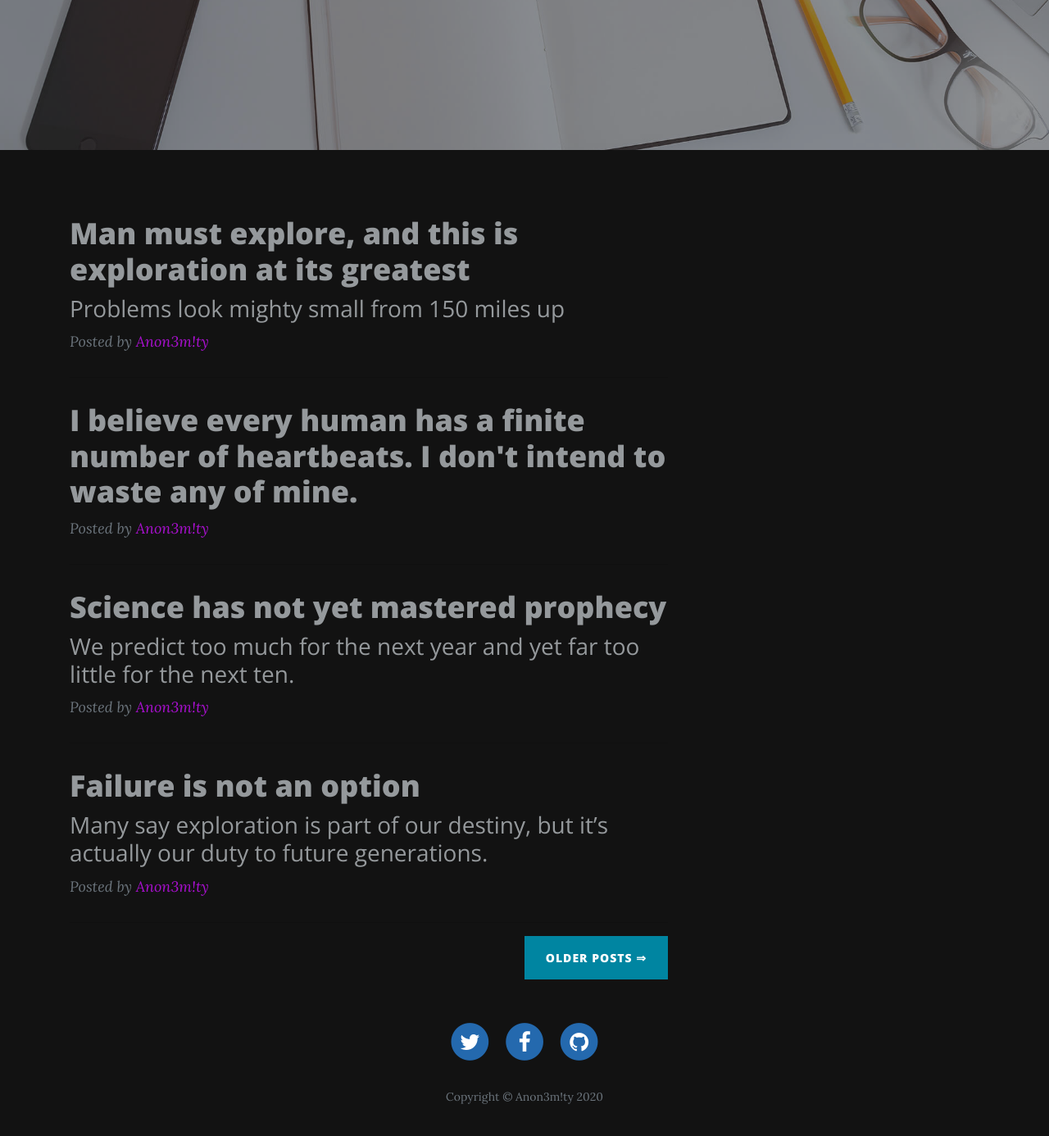
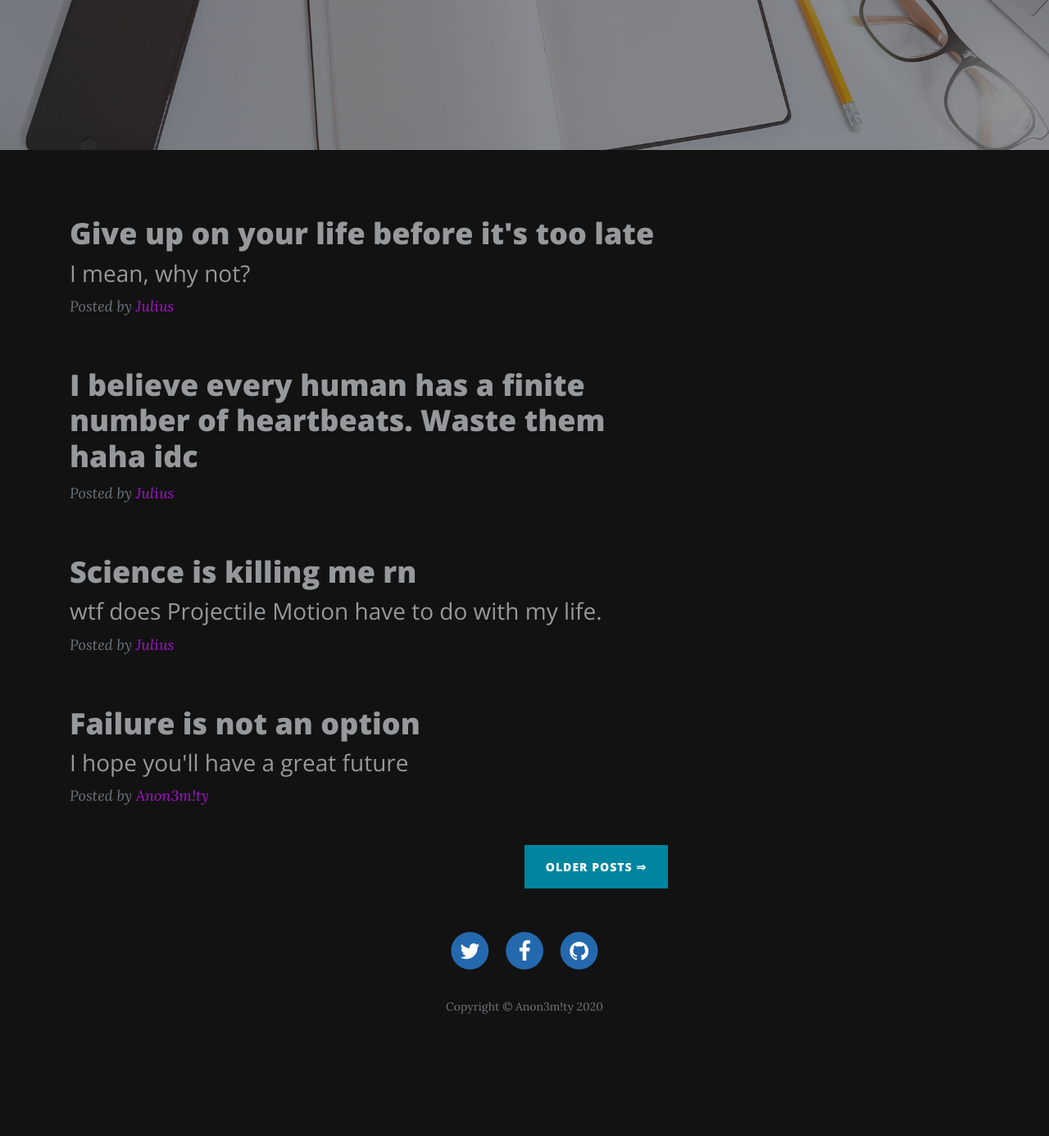
Before and after one commit to JolsBautista/MyLife.github.io, a Jekyll site: the page built from index.html, in a window 1280 px wide and 1400 px high, scrolled down 349 px. Shown: the top 1386 px of the window at 82% size. Built offline with Jekyll 4.4.1, drawn with Linux system fonts in a browser that asks for light colours; after the commit the page ends 1653 px from its top, so only the background shows below that; some of the changed text lies outside the part shown.

Commit message:
Update index.html

```diff
--- a/index.html
+++ b/index.html
@@ -7,8 +7,8 @@ layout: default
                 class="collapse navbar-collapse" id="navbarResponsive">
                 <ul class="nav navbar-nav ml-auto">
                     <li class="nav-item" role="presentation"><a class="nav-link" href="index.html">Home</a></li>
-                    <li class="nav-item" role="presentation"><a class="nav-link" href="about.html">About us</a></li>
-                    <li class="nav-item" role="presentation"><a class="nav-link" href="post.html">Blog Post</a></li>
+                    <li class="nav-item" role="presentation"><a class="nav-link" href="about.html">About me</a></li>
+                    <li class="nav-item" role="presentation"><a class="nav-link" href="post.html">Social Medias</a></li>
                 </ul>
         </div>
         </div>
@@ -19,7 +19,7 @@ layout: default
             <div class="row">
                 <div class="col-md-10 col-lg-8 mx-auto">
                     <div class="site-heading">
-                        <h1><a href="index.html"><strong>CustomJekyll</strong></a><br></h1><span class="subheading">A Blog Theme by Anon3m!ty</span></div>
+                        <h1><a href="index.html"><strong>JULIUS' BLOG</strong></a><br></h1><span class="subheading">A Blog Julius Bautista</span></div>
                 </div>
             </div>
         </div>
@@ -29,31 +29,31 @@ layout: default
             <div class="col-md-10 col-lg-8">
                 <div class="post-preview">
                     <a href="#" style="color: rgb(149,153,156);">
-                        <h2 class="post-title">Man must explore, and this is exploration at its greatest</h2>
-                        <h3 class="post-subtitle">Problems look mighty small from 150 miles up</h3>
+                        <h2 class="post-title">Give up on your life before it's too late</h2>
+                        <h3 class="post-subtitle">I mean, why not?</h3>
                     </a>
-                    <p class="post-meta">Posted by&nbsp;<a href="#" style="color: rgb(169,16,207);">Anon3m!ty</a></p>
+                    <p class="post-meta">Posted by&nbsp;<a href="#" style="color: rgb(169,16,207);">Julius</a></p>
                 </div>
                 <hr>
                 <div class="post-preview">
                     <a href="#">
-                        <h2 class="post-title" style="color: rgb(149,153,156);">I believe every human has a finite number of heartbeats. I don't intend to waste any of mine.</h2>
+                        <h2 class="post-title" style="color: rgb(149,153,156);">I believe every human has a finite number of heartbeats. Waste them haha idc</h2>
                     </a>
-                    <p class="post-meta">Posted by&nbsp;<a href="#" style="color: rgb(169,16,207);">Anon3m!ty</a></p>
+                    <p class="post-meta">Posted by&nbsp;<a href="#" style="color: rgb(169,16,207);">Julius</a></p>
                 </div>
                 <hr>
                 <div class="post-preview">
                     <a href="#" style="color: rgb(149,153,156);">
-                        <h2 class="post-title"> Science has not yet mastered prophecy</h2>
-                        <h3 class="post-subtitle">We predict too much for the next year and yet far too little for the next ten.</h3>
+                        <h2 class="post-title"> Science is killing me rn</h2>
+                        <h3 class="post-subtitle">wtf does Projectile Motion have to do with my life.</h3>
                     </a>
-                    <p class="post-meta">Posted by&nbsp;<a href="#" style="color: rgb(169,16,207);">Anon3m!ty&nbsp;</a></p>
+                    <p class="post-meta">Posted by&nbsp;<a href="#" style="color: rgb(169,16,207);">Julius&nbsp;</a></p>
                 </div>
                 <hr>
                 <div class="post-preview">
                     <a href="#" style="color: rgb(149,153,156);">
                         <h2 class="post-title">Failure is not an option</h2>
-                        <h3 class="post-subtitle">Many say exploration is part of our destiny, but it’s actually our duty to future generations.</h3>
+                        <h3 class="post-subtitle">I hope you'll have a great future</h3>
                     </a>
                     <p class="post-meta">Posted by&nbsp;<a href="#" style="color: rgb(169,16,207);">Anon3m!ty</a></p>
                 </div>
```
